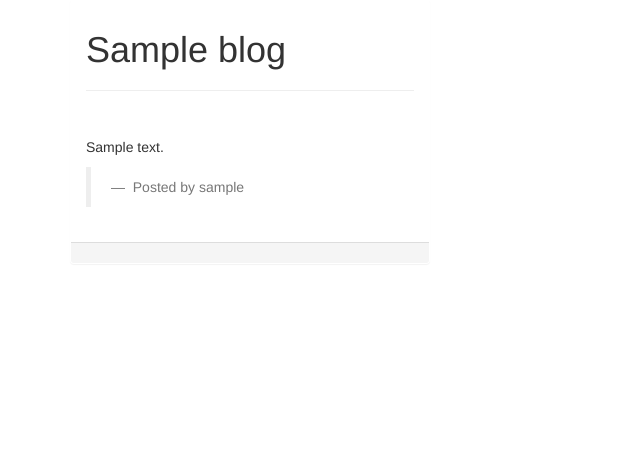
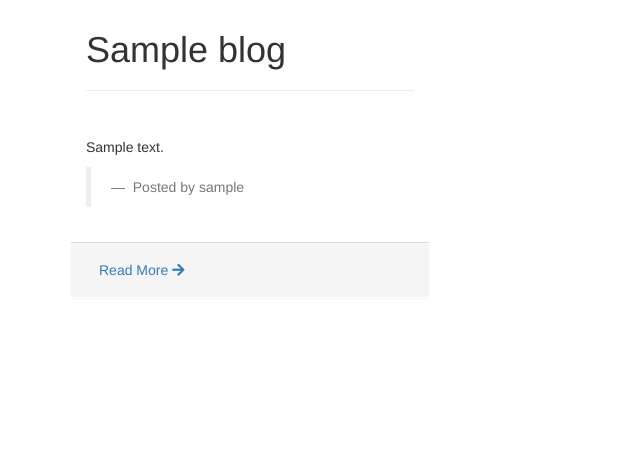
Before and after one commit to mzambia70/blog, a Flask app: template app/templates/posts.html in a window 1280 px wide. Shown: the part 73-530 px from the top of the page, without its empty margins (0-640 px from the left). Run offline with Flask 2, Linux system fonts and the light colour scheme; the template is opened without the code that fills it: most values are stand-ins (such as "Sample title", 1, 10 or a date in 2020); data that the repository does not hold is empty; some libraries are stand-ins or nearby versions.

Commit message:
reverted to previous state

```diff
--- a/app/templates/posts.html
+++ b/app/templates/posts.html
@@ -43,6 +43,8 @@
 
                     </div>
                     <div class="panel-footer">
+                        <a href="{{url_for('main.view_blog',blog_id = blog.id)}}" class="btn">Read More <i
+                                class="fas fa-arrow-right"></i></a>
                         {% if current_user.is_authenticated%}
 
                         <a href="{{url_for('main.delete',blog_id = blog.id)}}" class="btn">Delete <i
```
